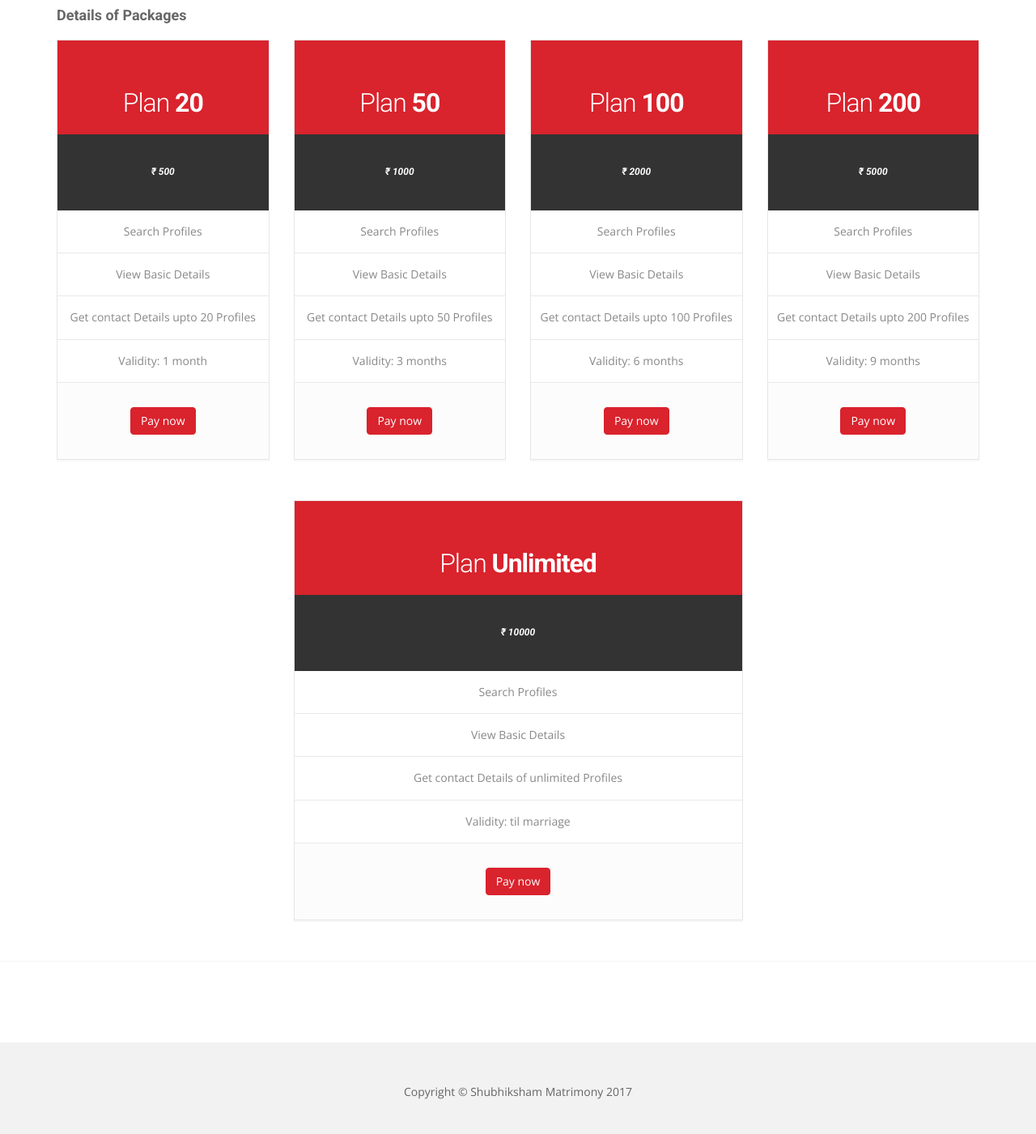
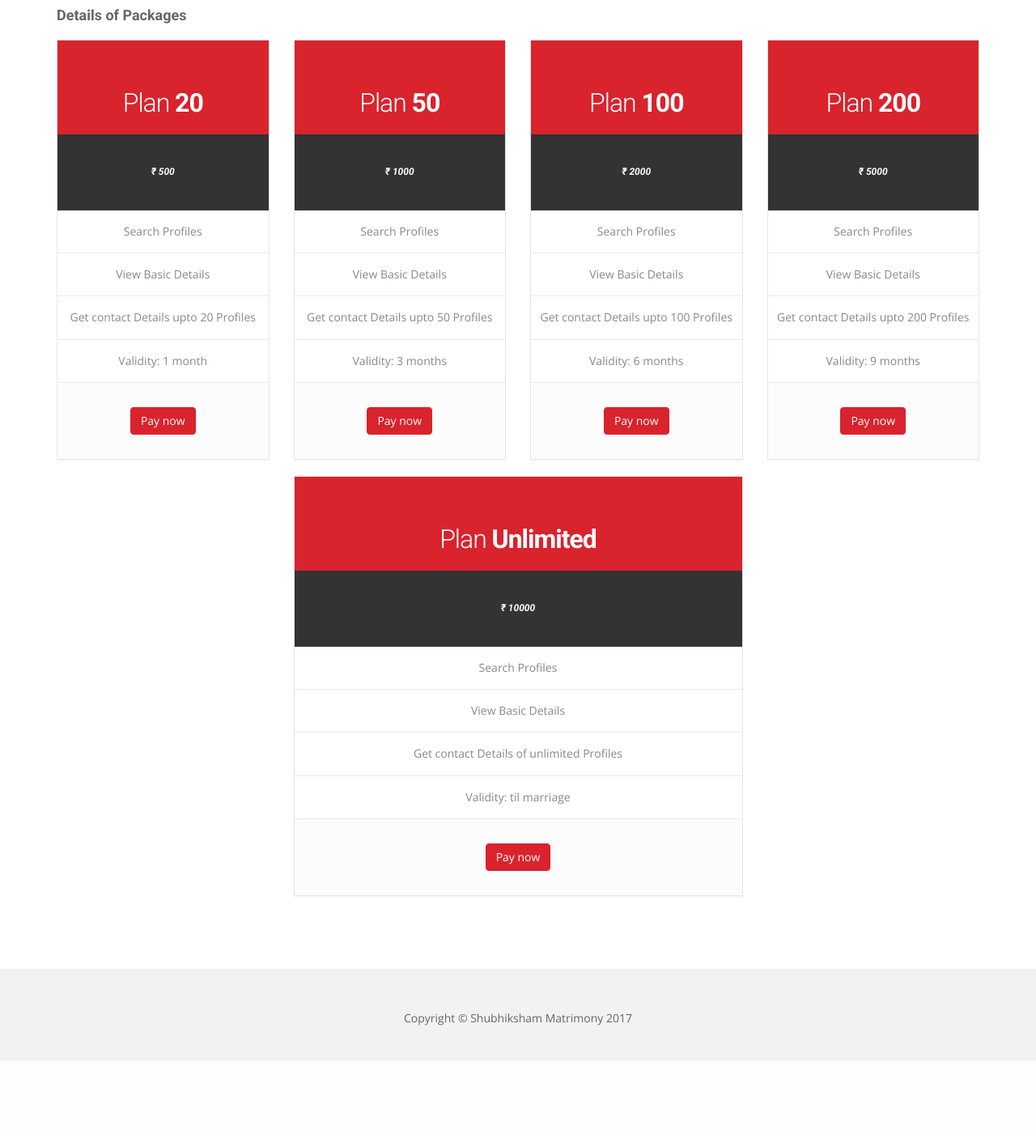
Before and after one commit to siva-g/shubhiksham, a PHP site: page /Php_practices/packages.php in a window 1280 px wide. Shown: the part 336-1737 px from the top of the page at 81% size. After the commit the page ends 1603 px from the top, so only its background shows below. Run offline with PHP 8.4, Linux system fonts and the light colour scheme; a stand-in replaces the project's code that opens the database connection.

Commit message:
design issue fixed on packages page.

```diff
--- a/footer.php
+++ b/footer.php
@@ -2,12 +2,13 @@
     <div class="container">
         <div class="row">
             <div class="col-lg-12 text-center">
-                <p>Copyright &copy; Shubhiksham Matrimony 2017</p>
+                <p>Copyright &copy; Shubhiksham Matrimony <?php echo date("Y"); ?></p>
             </div>
         </div>
     </div>
 </footer>
-
+</div>
+<a href="#" class="scrollup" style="display: none"><i class="fa fa-angle-up active"></i></a>
 <!-- Placed at the end of the document so the pages load faster -->
 <script src="js/jquery.min.js"></script>
 <script src="js/modernizr.custom.js"></script>
@@ -26,10 +27,6 @@
 <script src="js/jquery-ui.js"></script>
 <script src="js/jquery.validate.js"></script>
 <script src="js/custom.js"></script>
-<script>
-</script>
-</div>
-<a href="#" class="scrollup"><i class="fa fa-angle-up active"></i></a>
 </body>
 
 </html>
--- a/header.php
+++ b/header.php
@@ -66,9 +66,8 @@
         </style>
 
     </head>
-
-    <body>
-
+    <body <?php echo strpos($_SERVER['PHP_SELF'], "packages.php") && isset($_SESSION['userDetails']) ? 'onload="submitPayuForm()"' : '' ?>>
+        <div id="wrapper">
             <header>
                 <div class="top">
                     <div class="container">
--- a/packages.php
+++ b/packages.php
@@ -209,8 +209,6 @@ require 'header.php';
                     </div>
                 </div>
             </div>
-        </div>
-        <div class="row">
             <div class="col-lg-offset-3 col-lg-6">
                 <div class="pricing-box-alt special">
                     <div class="pricing-heading">
@@ -247,15 +245,6 @@ require 'header.php';
             </div>
         </div>
     </div>
-    <!-- divider -->
-    <div class="row">
-        <div class="col-lg-12">
-            <div class="solidline">
-            </div>
-        </div>
-    </div>
-    <!-- end divider -->
-</div>
 </section>
 
 <?php require 'footer.php'; ?>
```
Lines whose indentation alone changed are shown as unchanged.
